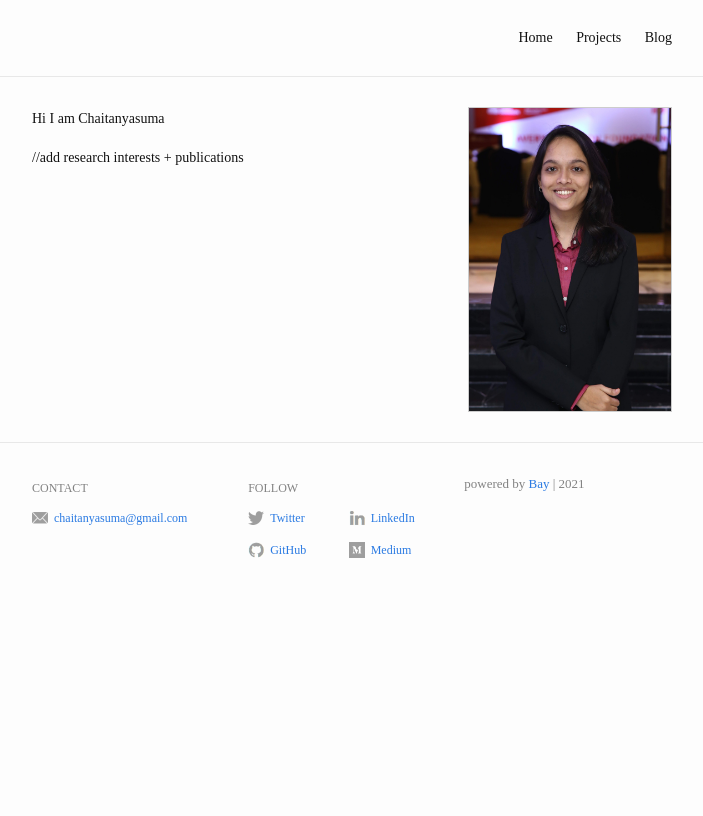
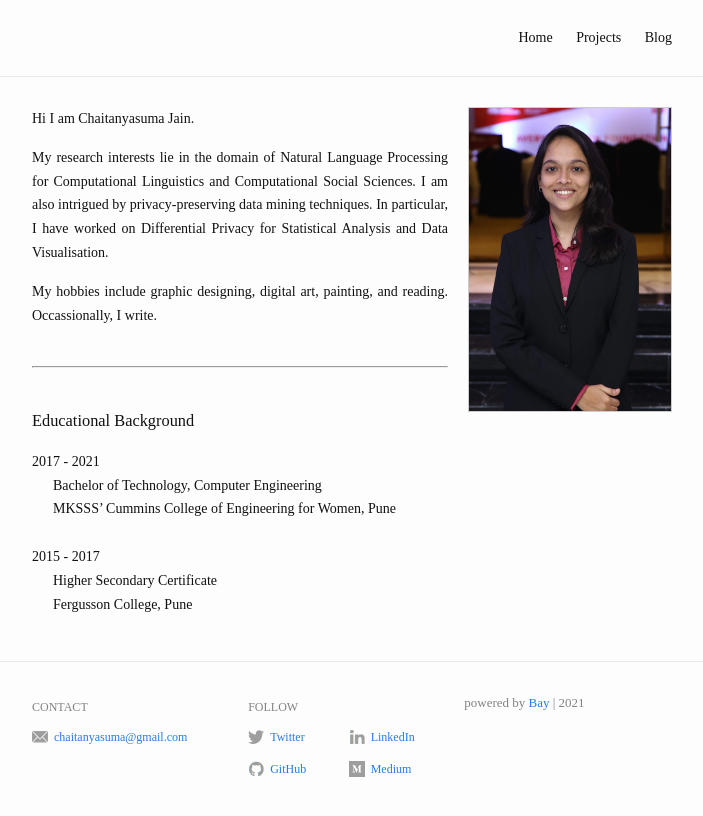
Before and after one commit to Chaitanyasuma/Chaitanyasuma.github.io, a Jekyll site: the page built from index.md, in a window 1280 px wide. Shown: the top 816 px of the page, without its empty margins (288-991 px from the left). Built offline with Jekyll 4.4.1, drawn with Linux system fonts in a browser that asks for light colours.

Commit message:
Home page

```diff
--- a/index.md
+++ b/index.md
@@ -6,7 +6,26 @@ profile_picture:
 ---
 
 <p>
-  Hi I am Chaitanyasuma
+  Hi I am Chaitanyasuma Jain.
 </p>
+<p>
+<div align="justify">
+  My research interests lie in the domain of Natural Language Processing for Computational Linguistics and Computational Social Sciences.  I am also intrigued by privacy-preserving data mining techniques. In particular, I have worked on Differential Privacy for Statistical Analysis and Data Visualisation.
+</div>
+</p>
+<div align="justify">
+  My hobbies include graphic designing, digital art, painting, and reading. Occassionally, I write.
+</div>
+<br>
 
-//add research interests + publications
+---
+<br>
+### Educational Background
+
+2017 - 2021 <br>
+&nbsp;&nbsp;&nbsp;&nbsp;&nbsp;&nbsp;Bachelor of Technology, Computer Engineering <br>
+&nbsp;&nbsp;&nbsp;&nbsp;&nbsp;&nbsp;MKSSS' Cummins College of Engineering for Women, Pune
+<br><br>
+2015 - 2017 <br>
+&nbsp;&nbsp;&nbsp;&nbsp;&nbsp;&nbsp;Higher Secondary Certificate <br>
+&nbsp;&nbsp;&nbsp;&nbsp;&nbsp;&nbsp;Fergusson College, Pune
```
